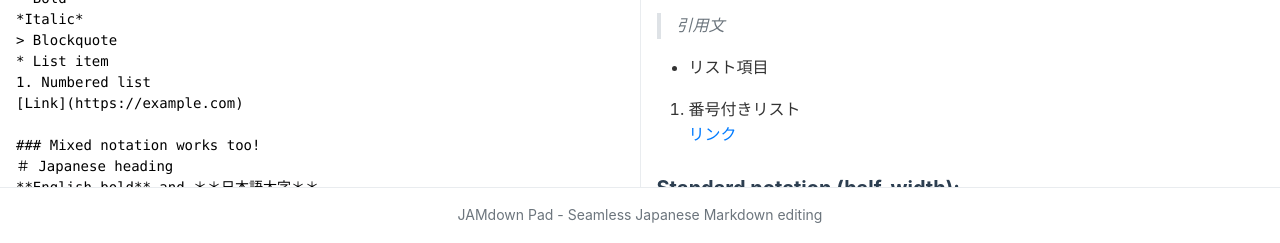
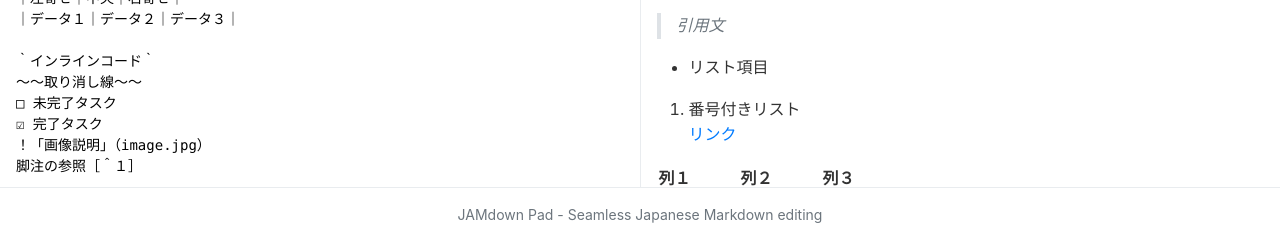
Before and after one commit to Beginnersguide138/japanese-markdown, a plain HTML site: page index.html in a window 1280 px wide. Shown: the part 588-831 px from the top of the page. Drawn offline with nearby package versions, Linux system fonts and the light colour scheme.

```diff
--- a/index.html
+++ b/index.html
@@ -1,5 +1,6 @@
 <!DOCTYPE html>
 <html lang="ja">
+
 <head>
     <meta charset="UTF-8">
     <meta name="viewport" content="width=device-width, initial-scale=1.0">
@@ -178,12 +179,29 @@
             color: #2c3e50;
         }
 
-        .preview-content h1 { font-size: 2rem; }
-        .preview-content h2 { font-size: 1.5rem; }
-        .preview-content h3 { font-size: 1.25rem; }
-        .preview-content h4 { font-size: 1.1rem; }
-        .preview-content h5 { font-size: 1rem; }
-        .preview-content h6 { font-size: 0.9rem; }
+        .preview-content h1 {
+            font-size: 2rem;
+        }
+
+        .preview-content h2 {
+            font-size: 1.5rem;
+        }
+
+        .preview-content h3 {
+            font-size: 1.25rem;
+        }
+
+        .preview-content h4 {
+            font-size: 1.1rem;
+        }
+
+        .preview-content h5 {
+            font-size: 1rem;
+        }
+
+        .preview-content h6 {
+            font-size: 0.9rem;
+        }
 
         .preview-content p {
             margin-bottom: 1rem;
@@ -289,7 +307,8 @@
 
             #editor {
                 padding: 0.75rem;
-                font-size: 16px; /* Prevent zoom on iOS */
+                font-size: 16px;
+                /* Prevent zoom on iOS */
             }
 
             .preview-content {
@@ -328,6 +347,7 @@
         }
     </style>
 </head>
+
 <body>
     <header>
         <h1>JAMdown Pad</h1>
@@ -344,15 +364,21 @@
                     <button id="upload-btn" type="button">Upload File</button>
                 </div>
             </div>
-            <textarea id="editor"
-                      placeholder="Type your Japanese Markdown here...
+            <textarea id="editor" placeholder="Type your Japanese Markdown here...
 例：
 ＃ 見出し
 ＊＊太字＊＊
 ＊斜体＊
 ＞ 引用
 ・ リスト項目
-１． 番号付きリスト"></textarea>
+１． 番号付きリスト
+｜列１｜列２｜
+｜：ー｜：ー：｜
+｜データ１｜データ２｜
+｀コード｀
+〜〜取り消し〜〜
+□ タスク
+☑ 完了"></textarea>
         </div>
 
         <div class="preview-section">
@@ -425,6 +451,32 @@
                         return NormalizationEngine.convertFullWidthNumber(num) + '. ';
                     }],
 
+                    // Table support: ｜ to |
+                    [/｜/g, '|'],
+
+                    // Table alignment: ：ー to :- and ：ー： to :-:
+                    [/：ー：/g, ':-:'],
+                    [/：ー/g, ':-'],
+                    [/ー：/g, '-:'],
+
+                    // Inline code: ｀code｀ to `code`
+                    [/｀([^｀]+?)｀/g, '`$1`'],
+
+                    // Strikethrough: 〜〜text〜〜 to ~~text~~
+                    [/〜〜([^〜]+?)〜〜/g, '~~$1~~'],
+
+                    // Task lists: □ and ☑ to - [ ] and - [x]
+                    [/^□\s*/gm, '- [ ] '],
+                    [/^☑\s*/gm, '- [x] '],
+
+                    // Images: ！「alt text」（URL） to ![alt text](URL)
+                    [/！「([^」]+)」（([^）]+)）/g, '![$1]($2)'],
+
+                    // Footnotes: ［＾number］ to [^number]
+                    [/［＾([０-９]+)］/g, (match, num) => {
+                        return '[^' + NormalizationEngine.convertFullWidthNumber(num) + ']';
+                    }],
+
                     // Additional common full-width symbols
                     [/：/g, ':'],
                     [/；/g, ';'],
@@ -472,6 +524,15 @@
                     { input: 'ーーー', expected: '---' },
                     { input: '・ リスト項目', expected: '* リスト項目' },
                     { input: '１． 番号付きリスト', expected: '1. 番号付きリスト' },
+                    { input: '｜列１｜列２｜', expected: '|列１|列２|' },
+                    { input: '｜：ー｜：ー：｜', expected: '|:-|:-:|' },
+                    { input: '｜データ１｜データ２｜', expected: '|データ１|データ２|' },
+                    { input: '｀コード｀', expected: '`コード`' },
+                    { input: '〜〜取り消し〜〜', expected: '~~取り消し~~' },
+                    { input: '□ 未完了タスク', expected: '- [ ] 未完了タスク' },
+                    { input: '☑ 完了タスク', expected: '- [x] 完了タスク' },
+                    { input: '！「画像説明」（image.jpg）', expected: '![画像説明](image.jpg)' },
+                    { input: '［＾１］', expected: '[^1]' },
                 ];
 
                 console.log('Testing NormalizationEngine...');
@@ -814,12 +875,18 @@
                 // File Handler - Manages file upload and processing
                 class FileHandler {
                     constructor(fileInputElement) {
+                        console.log('FileHandler constructor called with:', fileInputElement);
                         this.fileInput = fileInputElement;
                         this.callbacks = [];
                         this.maxFileSize = 5 * 1024 * 1024; // 5MB limit
                         this.supportedExtensions = ['.md', '.jamd', '.jmd', '.txt'];
 
+                        if (this.fileInput) {
                             this.setupEventListeners();
+                            console.log('FileHandler initialized successfully');
+                        } else {
+                            console.error('FileHandler: fileInputElement is null or undefined');
+                        }
                     }
 
                     setupEventListeners() {
@@ -967,7 +1034,13 @@
 
                     // Trigger file selection dialog
                     selectFile() {
+                        console.log('selectFile() called');
+                        if (this.fileInput) {
+                            console.log('File input exists, triggering click');
                             this.fileInput.click();
+                        } else {
+                            console.error('File input element not found');
+                        }
                     }
 
                     // Get supported file types for display
@@ -1305,9 +1378,20 @@
 
                         // Connect upload button
                         const uploadButton = document.getElementById('upload-btn');
+                        if (uploadButton) {
                             uploadButton.addEventListener('click', () => {
+                                console.log('Upload button clicked');
+                                if (this.components.fileHandler) {
+                                    console.log('FileHandler exists, calling selectFile()');
                                     this.components.fileHandler.selectFile();
-                        });
+                                } else {
+                                    console.error('FileHandler not initialized');
+                                }
+                            });
+                            console.log('Upload button event listener attached');
+                        } else {
+                            console.error('Upload button not found');
+                        }
 
                         // Connect download buttons
                         const downloadMdButton = document.getElementById('download-md-btn');
@@ -1395,6 +1479,18 @@ JAMdown Pad allows you to write Markdown using both Japanese full-width and stan
 １． 番号付きリスト
 「リンク」（https://example.com）
 
+｜列１｜列２｜列３｜
+｜：ー｜：ー：｜ー：｜
+｜左寄せ｜中央｜右寄せ｜
+｜データ１｜データ２｜データ３｜
+
+｀インラインコード｀
+〜〜取り消し線〜〜
+□ 未完了タスク
+☑ 完了タスク
+！「画像説明」（image.jpg）
+脚注の参照［＾１］
+
 ### Standard notation (half-width):
 # Heading
 **Bold**
@@ -1404,6 +1500,18 @@ JAMdown Pad allows you to write Markdown using both Japanese full-width and stan
 1. Numbered list
 [Link](https://example.com)
 
+| Column1 | Column2 | Column3 |
+|:--------|:-------:|--------:|
+| Left    | Center  | Right   |
+| Data1   | Data2   | Data3   |
+
+\`inline code\`
+~~strikethrough~~
+- [ ] Unchecked task
+- [x] Checked task
+![Image description](image.jpg)
+Footnote reference[^1]
+
 ### Mixed notation works too!
 ＃ Japanese heading
 **English bold** and ＊＊日本語太字＊＊
@@ -1595,4 +1703,5 @@ Start typing to see the magic! ✨`;
         }
     </script>
 </body>
+
 </html>
```
Lines whose indentation alone changed are shown as unchanged.
